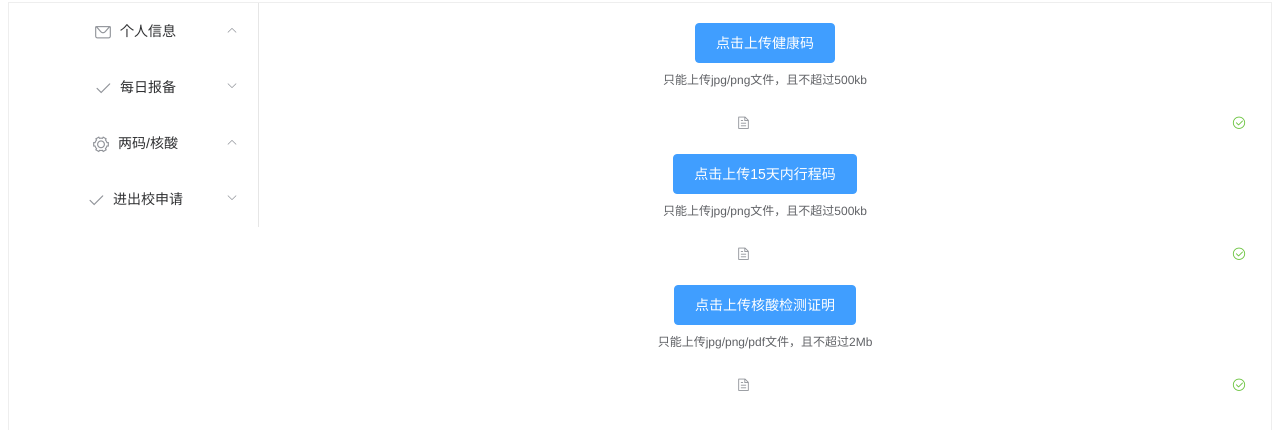
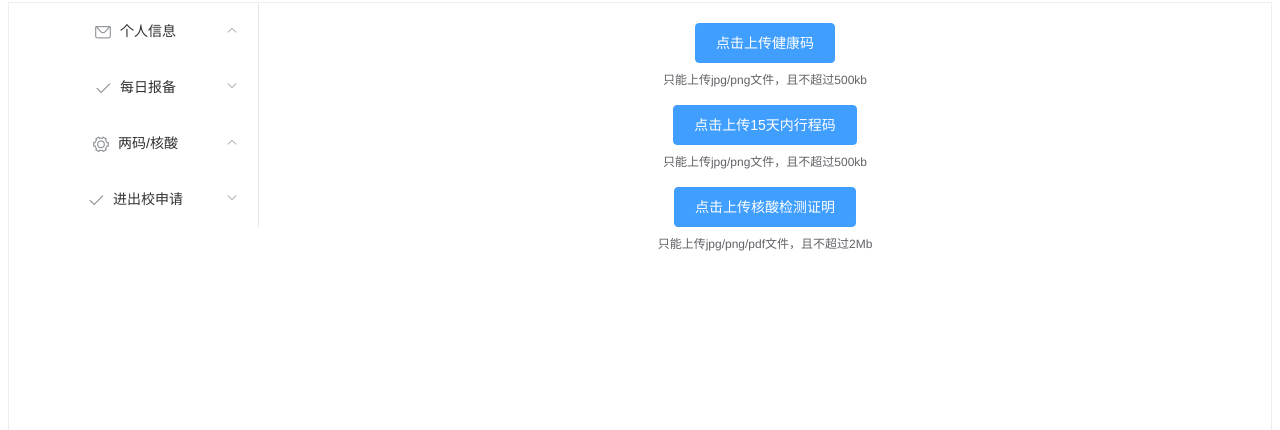
Before and after one commit to xXuHaiyang/USTC_DB2022_Lab, a Vue app: page /#/student/markacid in a window 1280 px wide. Shown: the part 194-624 px from the top of the page. Built offline with nearby package versions, Linux system fonts and the light colour scheme; what vue-resource would draw is missing.

Commit message:
fix bug in MarkAcid.vue；补全前端逻辑并写好注释

```diff
--- a/src/components/Student/MarkAcid.vue
+++ b/src/components/Student/MarkAcid.vue
@@ -1,9 +1,6 @@
 <template>
   <div>
-      <el-button size="middle" type="primary">点击上传健康码</el-button>
-      <div slot="tip" class="el-upload__tip">
-        只能上传jpg/png文件，且不超过500kb
-		<el-upload
+    <el-upload
       class="upload-demo"
       action="https://jsonplaceholder.typicode.com/posts/"
       :on-preview="handlePreview"
@@ -14,13 +11,13 @@
       :on-exceed="handleExceed"
       :file-list="fileList"
     >
-	  </el-upload>
-	  </div>
-	  <br>
-	  <el-button size="middle" type="primary">点击上传15天内行程码</el-button>
+      <el-button size="middle" type="primary">点击上传健康码</el-button>
       <div slot="tip" class="el-upload__tip">
         只能上传jpg/png文件，且不超过500kb
-		<el-upload
+      </div>
+    </el-upload>
+    <br />
+    <el-upload
       class="upload-demo"
       action="https://jsonplaceholder.typicode.com/posts/"
       :on-preview="handlePreview"
@@ -31,13 +28,13 @@
       :on-exceed="handleExceed"
       :file-list="fileList"
     >
-	  </el-upload>
-	  </div>
-	  <br>
-	  <el-button size="middle" type="primary">点击上传核酸检测证明</el-button>
+      <el-button size="middle" type="primary">点击上传15天内行程码</el-button>
       <div slot="tip" class="el-upload__tip">
-        只能上传jpg/png/pdf文件，且不超过2Mb
-		<el-upload
+        只能上传jpg/png文件，且不超过500kb
+      </div>
+    </el-upload>
+    <br />
+    <el-upload
       class="upload-demo"
       action="https://jsonplaceholder.typicode.com/posts/"
       :on-preview="handlePreview"
@@ -48,20 +45,22 @@
       :on-exceed="handleExceed"
       :file-list="fileList"
     >
-	  </el-upload>
-	  </div>
-	  <br>
+      <el-button size="middle" type="primary">点击上传核酸检测证明</el-button>
+      <div slot="tip" class="el-upload__tip">
+        只能上传jpg/png/pdf文件，且不超过2Mb
+      </div>
+    </el-upload>
+    <br />
   </div>
 </template>
+
+// 注意，此处我的文件上传接口是前端逻辑，后端连接时需要在fileList中提取文件（如：直接提取文件名，将文件名提取出来，提交给后端，检查没问题直接数据库赋值1）
+
 <script>
 export default {
   data() {
     return {
-      fileList: [
-        {
-
-        },
-      ]
+      fileList: []
     };
   },
   methods: {
```
